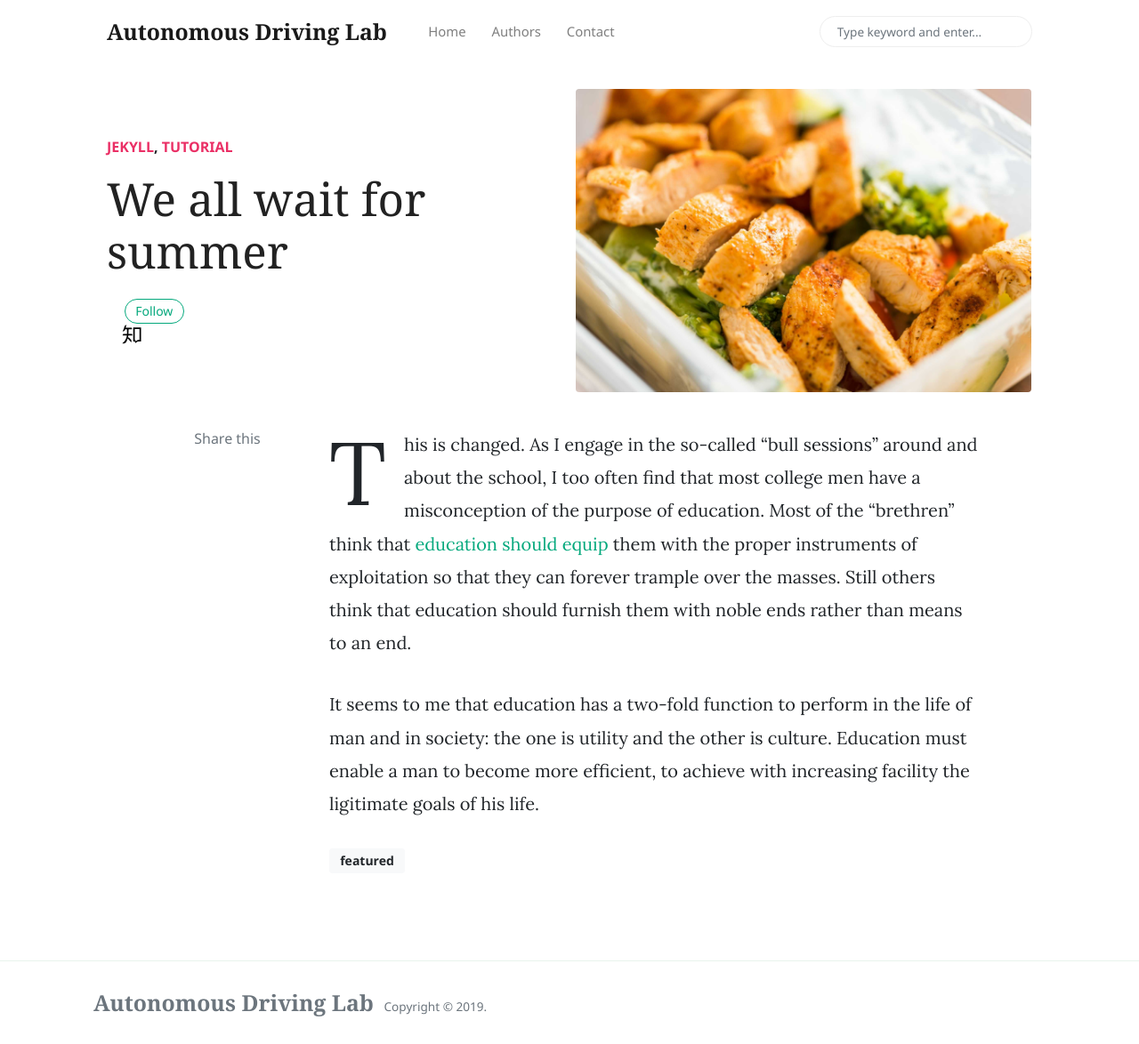
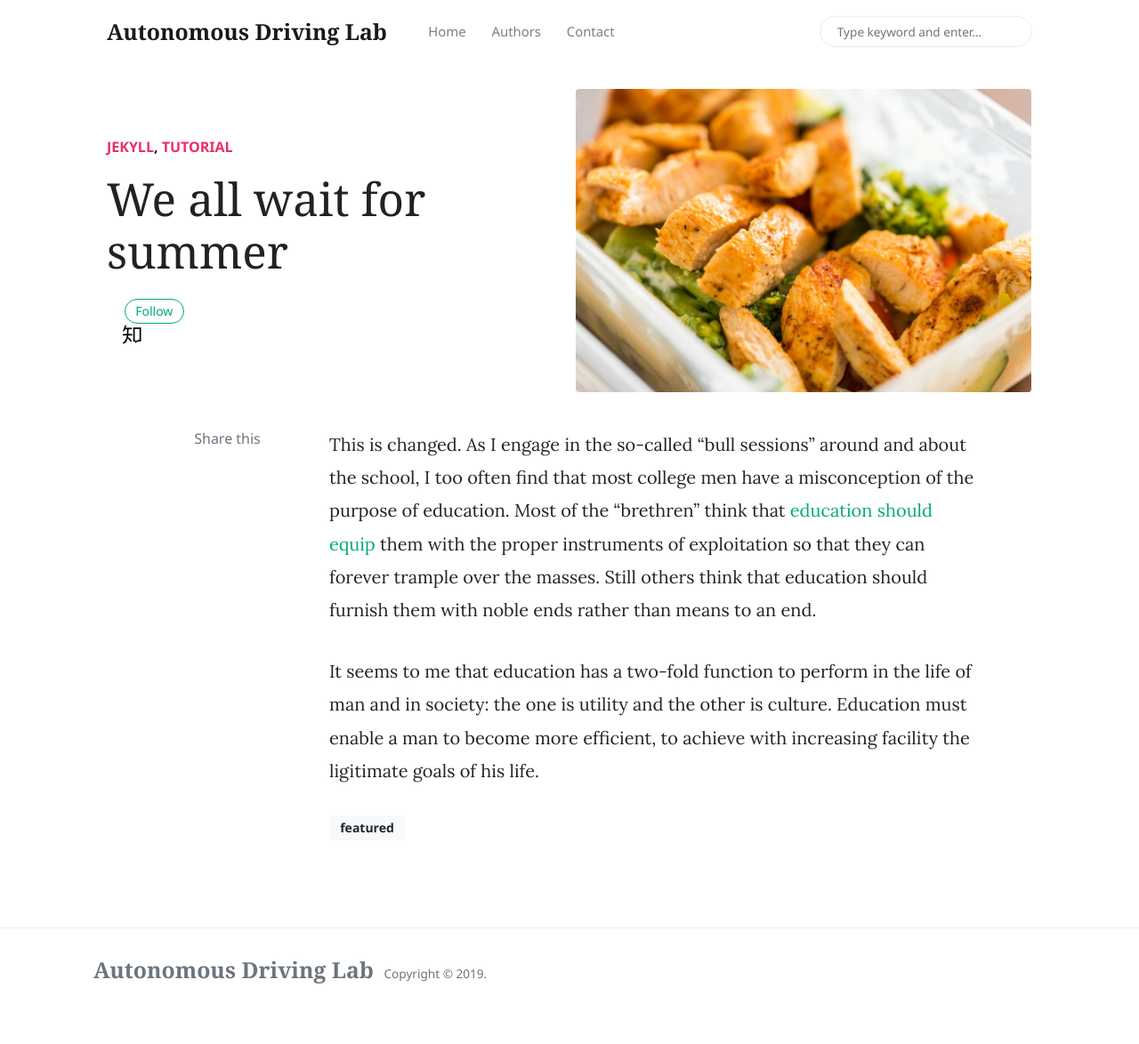
Before and after one commit to autonomousdrivinglab/autonomousdrivinglab.github.io, a Jekyll site: the page built from _posts/2019-01-28-we-all-wait-for-summer.md, in a window 1280 px wide and 1174 px high. Shown: the whole window at 89% size. Built offline with Jekyll 4.4.1, drawn with Linux system fonts in a browser that asks for light colours; nearby versions of some CDN libraries; comment, search, counter and statistics services are not loaded.

Commit message:
fix first letter big

```diff
--- a/assets/css/theme.css
+++ b/assets/css/theme.css
@@ -682,13 +682,14 @@ article blockquote:before {
 	float:left;
 	line-height:1;
 }
-article:first-letter {
+/* lyf debug first letter */
+/* article:first-letter {
 	float:left;
 	font-size:5em;
 	line-height:1;
 	margin:0 .2em 0 0;
 	vertical-align:top;
-}
+} */
 article h1,article h2,article h3,article h4,article h5,article h6,article .h1,article .h2,article .h3,article .h4,article .h5,article .h6 {
 	margin-bottom:2rem;
 	margin-top:2rem;
```
